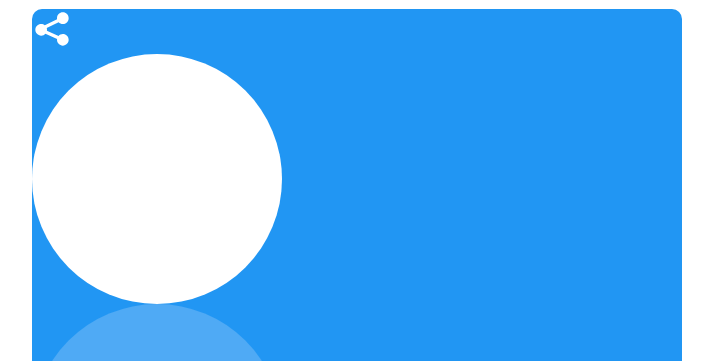
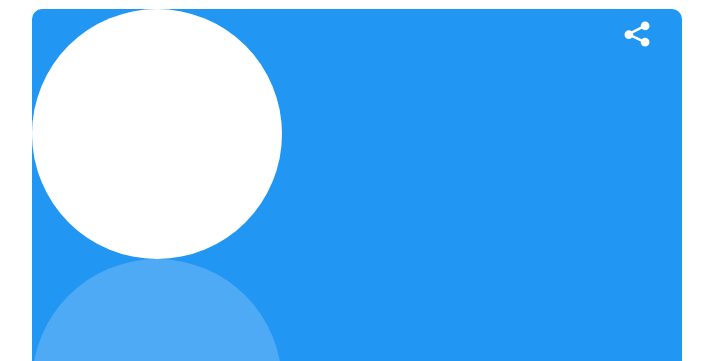
Before and after one commit to Beast-Code9999/Meditate, a website: page index.html in a window 1280 px wide. Shown: the part 95-456 px from the top of the page, without its empty margins (283-996 px from the left). Drawn offline with Linux system fonts and the light colour scheme.

Commit message:
add css to .share

```diff
--- a/sass/layout/_main.scss
+++ b/sass/layout/_main.scss
@@ -9,17 +9,22 @@
     height: 38rem;
     background-color: $color-primary;
     border-radius: 1rem;
+    position: relative;
+    display: flex;
 }
 
 .share {
-
+    position: absolute;
+    right: 3rem;
+    top: 1rem;
 
     & > img {
-        width: 4rem;
+        width: 3rem;
     }
 }
 
 .circle {
+
 
     &__white {
         width: 25rem;
```
Also changed, not shown: style.css.
